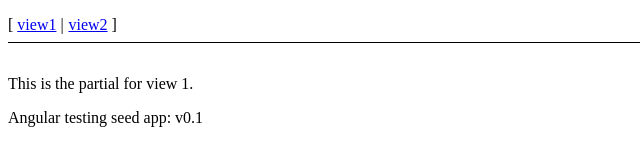
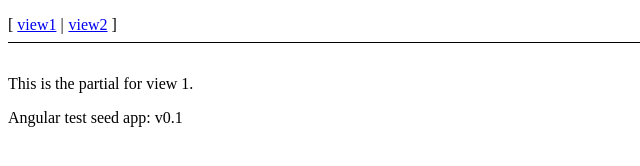
Before and after one commit to andrewbeng89/IS429AngularTest, a website: page app/index.html in a window 1280 px wide. Shown: the full height of the page, 0-640 px from the left. Drawn offline with Linux system fonts and the light colour scheme.

Commit message:
test change

```diff
--- a/app/index.html
+++ b/app/index.html
@@ -13,7 +13,7 @@
 
   <div ng-view></div>
 
-  <div>Angular testing seed app: v<span app-version></span></div>
+  <div>Angular test seed app: v<span app-version></span></div>
 
   <!-- In production use:
   <script src="//ajax.googleapis.com/ajax/libs/angularjs/1.0.7/angular.min.js"></script>
```
